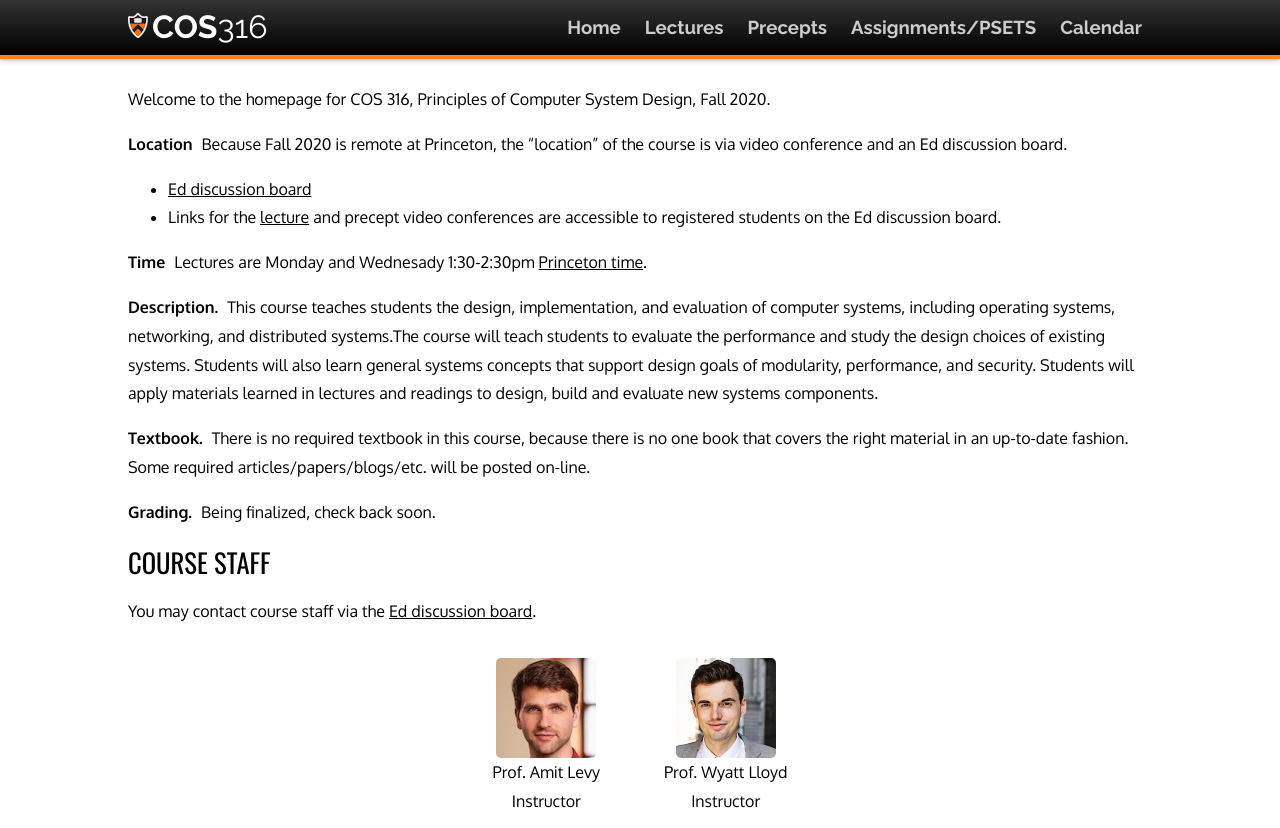
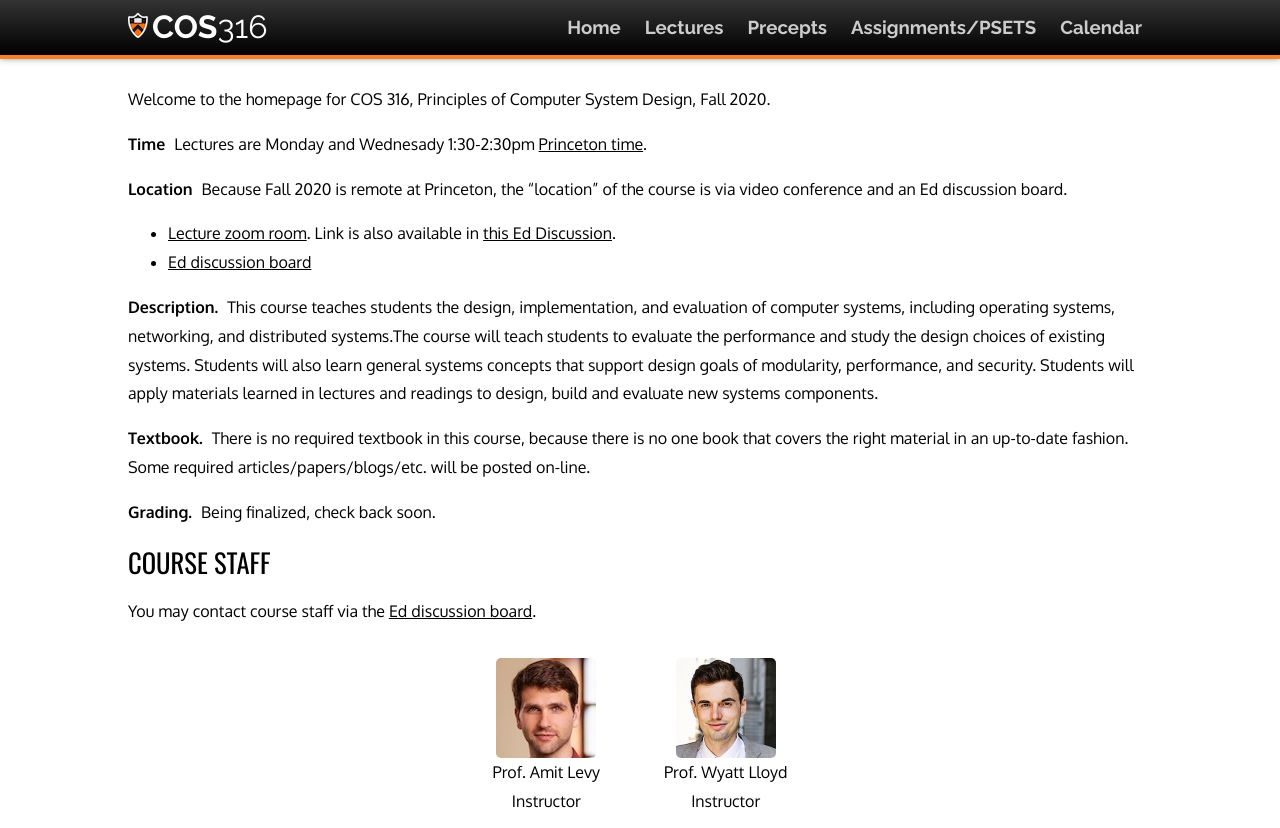
Before and after one commit to cos316/cos316-web, a Jekyll site: the page built from index.md, in a window 1280 px wide and 1101 px high. Shown: the top 828 px of the window. Built offline with Jekyll 4.4.1, drawn with Linux system fonts in a browser that asks for light colours; nearby versions of some CDN libraries; grey boxes are pictures that could not be loaded.

Commit message:
unify language

```diff
--- a/index.md
+++ b/index.md
@@ -5,17 +5,16 @@ layout: default
 Welcome to the homepage for COS 316, Principles of Computer System
 Design, Fall 2020.
 
+**Time** Lectures are Monday and Wednesady 1:30-2:30pm [Princeton
+time](https://www.timeanddate.com/worldclock/converter.html?iso=20200831T173000&p1=179&p2=234&p3=104&p4=33&p5=136&p6=268&p7=44).
+
 **Location** Because Fall 2020 is remote at Princeton, the "location" of the course is via
 video conference and an Ed discussion board.
 
+  * [Lecture zoom room](https://vault.cs50.io/42152b38-6256-4f17-839f-bd1a3994a40f
+    "Must Sign In To View"). Link is also available in [this Ed Discussion](https://us.edstem.org/courses/2353/discussion/113925).
   * [Ed discussion board]
-  * Links for the
-    [lecture](https://us.edstem.org/courses/2353/discussion/113925) and precept
-    video conferences are accessible to
-    registered students on the Ed discussion board.
 
-**Time** Lectures are Monday and Wednesady 1:30-2:30pm [Princeton
-time](https://www.timeanddate.com/worldclock/converter.html?iso=20200831T173000&p1=179&p2=234&p3=104&p4=33&p5=136&p6=268&p7=44).
 
 **Description.** This course teaches students the design,
 implementation, and evaluation of computer systems, including operating
```
Also changed, not shown: lectures.md (+5 -2 lines).
